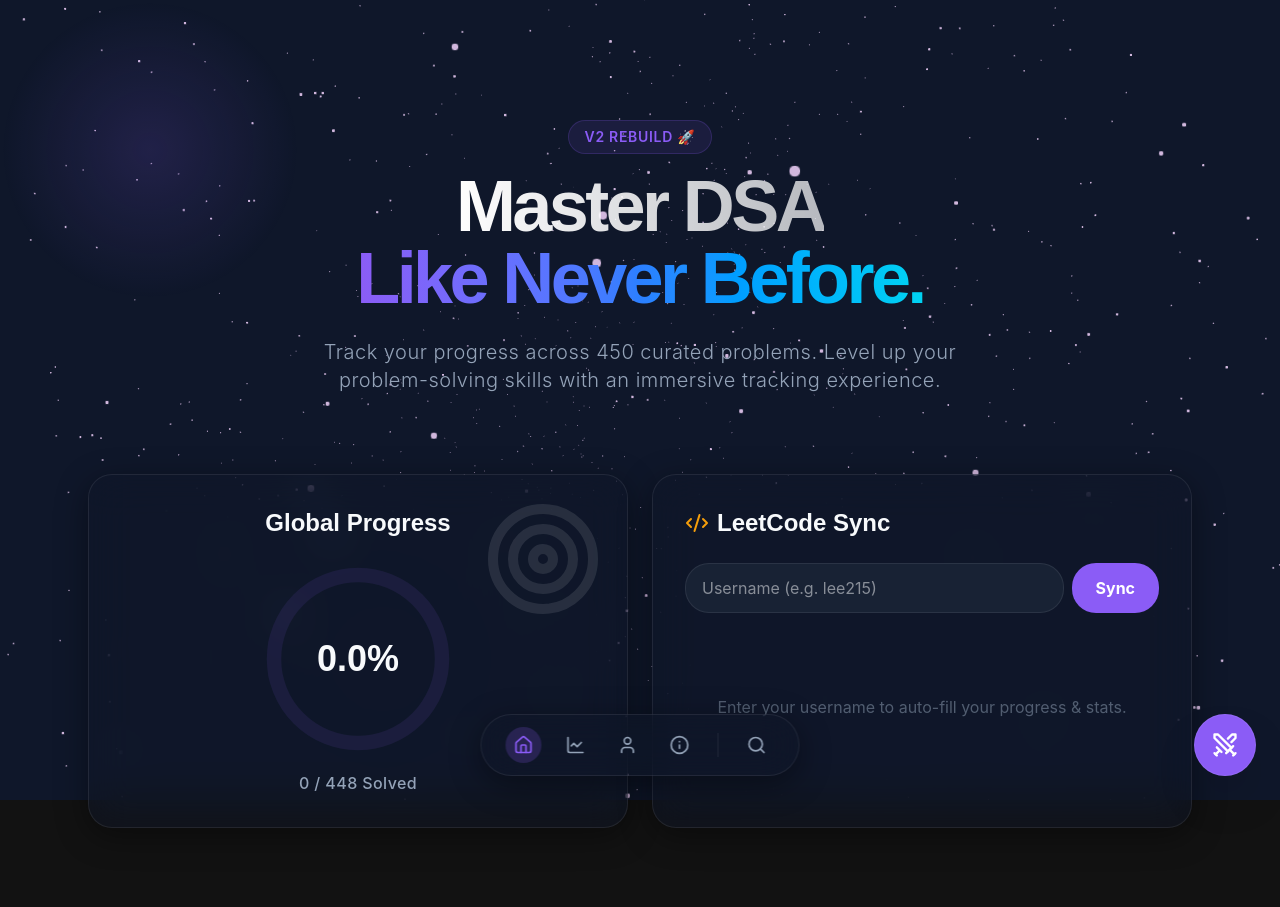
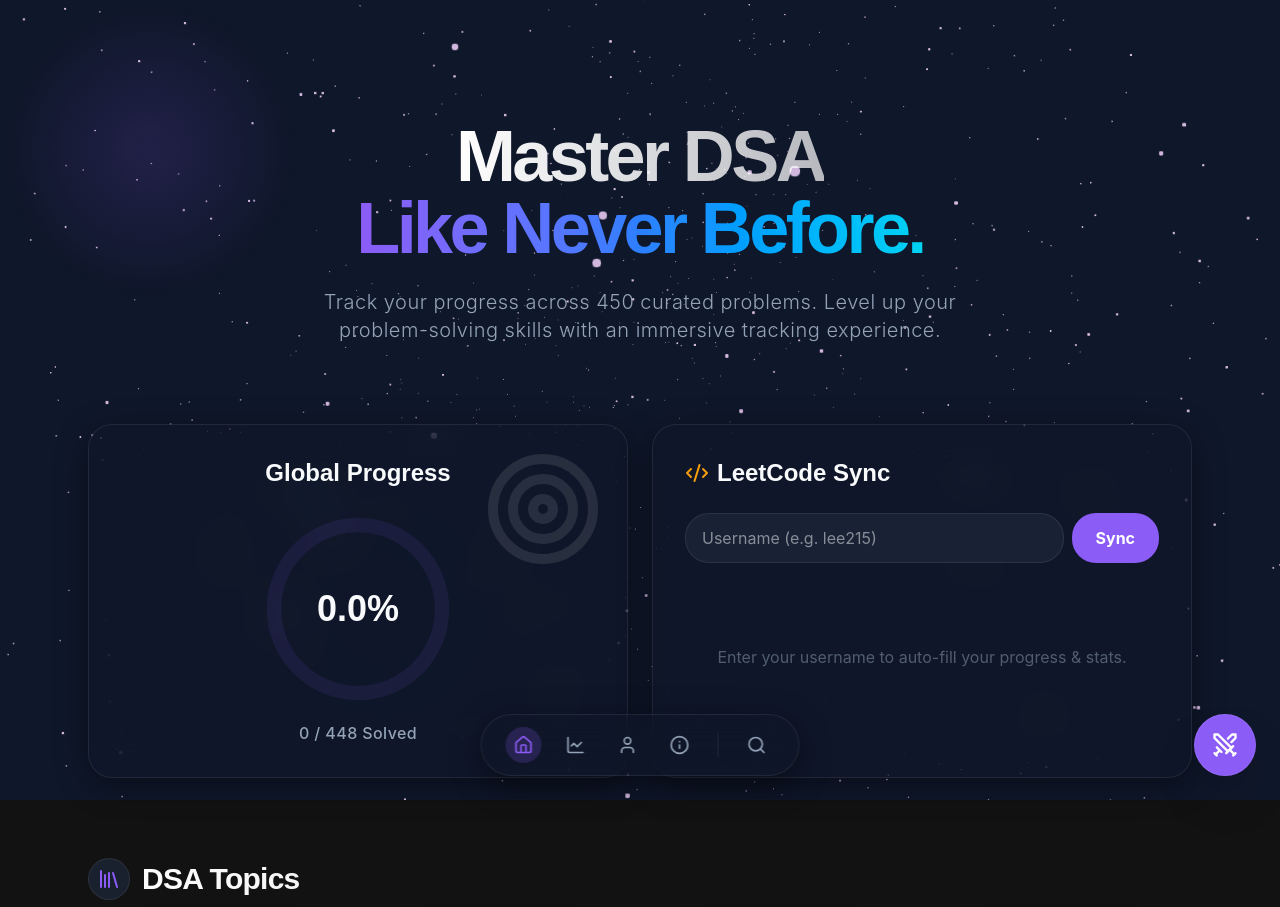
Before and after one commit to aditya3011007/dsacracker, a React (Vite) app in the folder dsacracker-v2/: page / in a window 1280 px wide. Shown: the top 907 px of the page. Built offline with nearby package versions, Linux system fonts and the light colour scheme.

Commit message:
style: Remove V2 Rebuild badge and replace topic emoji with sleek Library icon

```diff
--- a/dsacracker-v2/src/pages/Dashboard/HeroSection.jsx
+++ b/dsacracker-v2/src/pages/Dashboard/HeroSection.jsx
@@ -22,9 +22,6 @@ const HeroSection = () => {
             animate="show"
             className="text-center py-20 px-4"
         >
-            <motion.div variants={itemVars} className="inline-block mb-4 px-4 py-1.5 rounded-full bg-accent-color/10 border border-accent-color/20 text-accent-color text-sm font-semibold tracking-wider uppercase">
-                V2 Rebuild 🚀
-            </motion.div>
             <motion.h1
                 variants={itemVars}
                 className="text-5xl md:text-7xl font-display font-bold tracking-tighter mb-6"
--- a/dsacracker-v2/src/pages/Dashboard/TopicGrid.jsx
+++ b/dsacracker-v2/src/pages/Dashboard/TopicGrid.jsx
@@ -2,6 +2,7 @@ import React, { useState } from 'react';
 import { motion, useMotionValue, useTransform } from 'framer-motion';
 import { Link } from 'react-router-dom';
 import { useStore } from '../../store/useStore';
+import { Library } from 'lucide-react';
 
 const TopicCard = ({ topic, index }) => {
     // 3D Tilt Effect
@@ -74,7 +75,10 @@ const TopicGrid = () => {
     return (
         <div className="max-w-6xl mx-auto px-6 pb-20">
             <h2 className="text-3xl font-display font-extrabold tracking-tight text-transparent bg-clip-text bg-gradient-to-r from-white to-white/80 mb-8 flex items-center gap-3">
-                <span className="bg-surface-dark p-2 rounded-xl border border-border-color-light text-white">📚</span> DSA Topics
+                <span className="bg-surface-dark p-2 rounded-xl border border-border-color-light text-accent-color">
+                    <Library size={24} />
+                </span>
+                DSA Topics
             </h2>
             <div className="grid grid-cols-1 sm:grid-cols-2 lg:grid-cols-3 xl:grid-cols-4 gap-6" style={{ perspective: "1000px" }}>
                 {data.map((topic, index) => (
```
